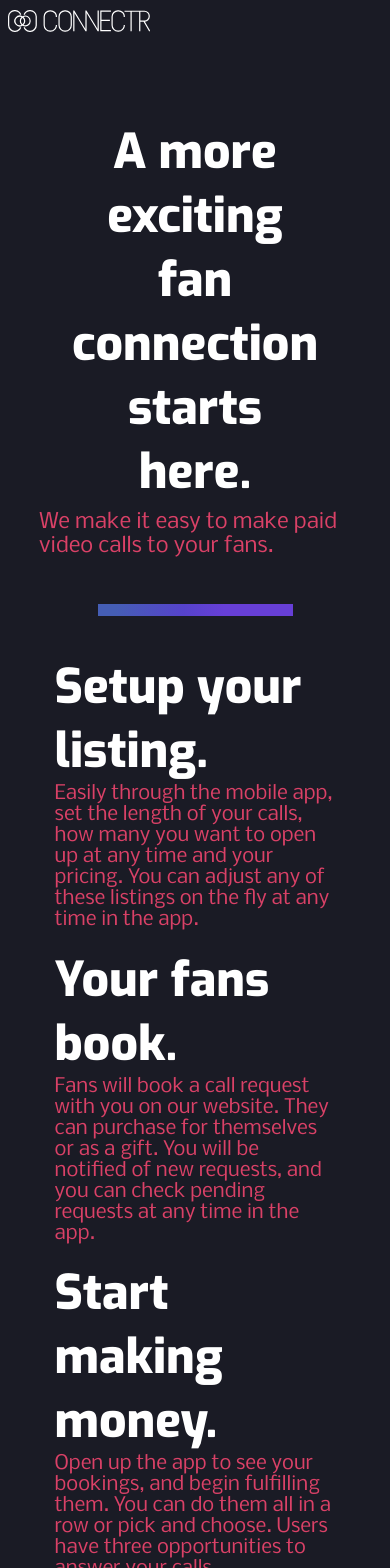
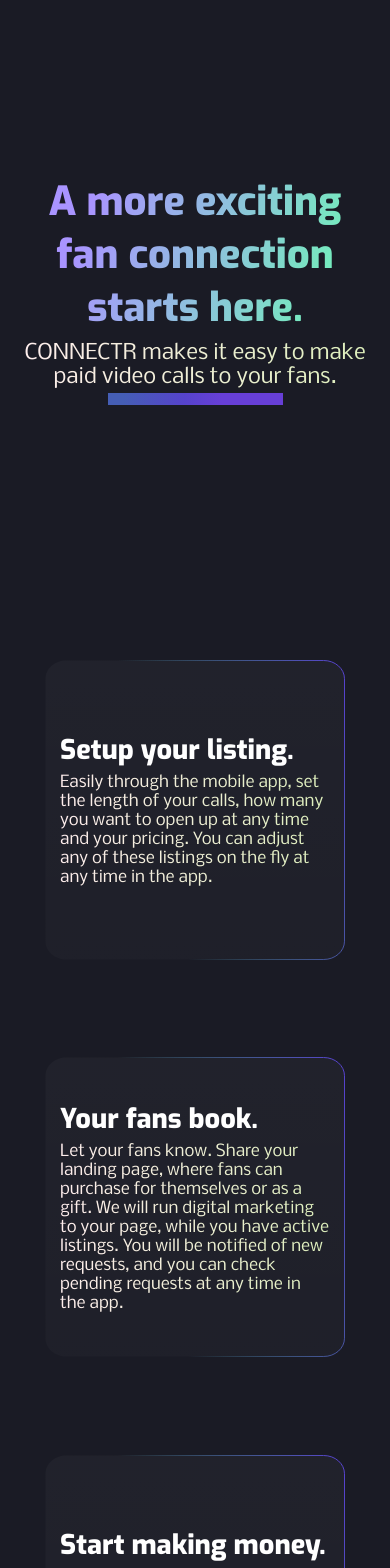
Before and after one commit to alaaan/sideroom, a React (Create React App) app: page /talent in a window 390 px wide. Shown: the top 1568 px of the page. Built offline with nearby package versions, Linux system fonts and the light colour scheme; a web font is replaced by a local one.

Commit message:
new border box styling using SVG, couple mobile tweaks for talent page

```diff
--- a/src/App.css
+++ b/src/App.css
@@ -127,22 +127,46 @@
 }
 
 .stat-wrapper{
-  width:200px;
-  height:200px;
+
   display:flex;
   flex-direction:column;
   justify-content: center;
   align-items: center;
 }
 
-.border-box{
-  padding:10px;
+/* .border-box{
+  padding: 30px;
   border: solid 2px var(--ocean-blue);
   border-radius: 7px;
-  width:min-content;
-  min-width:300px;
-  margin:20px;
+  width: min-content;
+  min-width: 300px;
+  box-shadow:rgb(80 63 205 / 50%) 0px 1px 5px;
+  display: flex;
+  flex-direction: column;
+  justify-content: center;
+  min-height: 200px;
+} */
+
+.border-box {
+  background-image:url("./img/boxsvg.svg");
+  padding: 30px;
+  width: -moz-min-content;
+  width: 800px;
+  height: 250px;
+  margin-top: 40px;
+  margin-bottom: 40px;
+  padding-right: 60px;
+  background-position: 50% 50%;
+  background-size: cover;
+  background-repeat: no-repeat;
+  transform: translate(0,0);
+  transition: box-shadow .2s;
+  display: flex;
+  flex-direction: column;
+  justify-content: center;
 }
+
+
 
 .loader-wrapper{
   height: 100vh;
@@ -193,12 +217,7 @@
   margin-top: 30p;
   min-width: 10px;
   /* min-height: 10px; */
-  padding: 20px;
-  color: white;
-  font-size: 1.6rem;
-  border-radius: 10px;
-  /* background: #5643cc; */
-  box-shadow:rgb(80 63 205 / 50%) 0px 1px 5px;
+
 
 }
 
--- a/src/components/BorderBox.js
+++ b/src/components/BorderBox.js
@@ -1,10 +1,11 @@
 import React from 'react'
+import boxSvg from '../img/boxsvg.svg'
 
 const BorderBox = (props)=>{
 
   return(
     <>
-    <div className="border-box" style={{width:props.width,height:props.height}}>
+    <div className="border-box">
       {props.children}
     </div>
     </>
--- a/src/components/Header.js
+++ b/src/components/Header.js
@@ -29,7 +29,7 @@
 
     <div className="header">
 
-      <div style={{ display: 'flex',paddingTop:'10px' }}>
+      <div style={{ display: 'flex',paddingTop:'2%' }}>
         <Logo />
       </div>
       <div className="nav-buttons">
--- a/src/components/HostBox.js
+++ b/src/components/HostBox.js
@@ -1,4 +1,5 @@
 import React from 'react';
+
 
 const HostBox = ({name,genre,img})=>{
 
--- a/src/pages/TalentPage.js
+++ b/src/pages/TalentPage.js
@@ -1,4 +1,4 @@
-import React,{useEffect} from 'react'
+import React,{useEffect,useContext} from 'react'
 import TalentCalculator from '../components/TalentCalculator'
 import gsap from 'gsap'
 import ReactPlayer from 'react-player'
@@ -10,18 +10,28 @@
 import HostBox from '../components/HostBox'
 import Divider from '../components/Divider'
 import '../styles/TalentPage.css'
+import BorderBox from '../components/BorderBox'
+import {ThemeContext} from '../context/theme-context';
+import boxSvg from '../img/boxsvg.svg'
+
+
 
 const TalentPage = ()=>{
 
+  const {setHasHeader} = useContext(ThemeContext);
+
+
+
   useEffect (()=>{
     let tl=gsap.timeline();
+    setHasHeader(false);
     gsap.set('.talent-headline',{visibility:'visible'})
     gsap.set('.hero-secondary-text',{visibility:'visible'})
     gsap.set('.talent-footer-video',{perspective:'100px',transformOrigin:'0% 50%'})
     gsap.set('.hero-secondary-text',{visibility:'visible'})
     tl.addLabel('start');
     tl.fromTo('.talent-headline',{opacity:0},{opacity:1,duration:1,delay:.1});
-    tl.fromTo('.hero-secondary-text',{opacity:0,x:-100},{opacity:1,x:0,duration:1},'start+=.5');
+    // tl.fromTo('.hero-secondary-text',{opacity:0,x:-100},{opacity:1,x:0,duration:1},'start+=.5');
     tl.from('.glowy-box',{opacity:0,duration:1},'start+=1');
     tl.from('#message',{opacity:0},'start+=1.5')
     tl.staggerFrom ('.talent-step-container',2,{opacity:0,stagger:.5})
@@ -45,12 +55,12 @@
 
      <div className="talent-wrapper">
     <section className="talent-header">
-        <h1 className='talent-headline' style={{fontSize:'3rem'}}>A more exciting fan connection starts here.</h1>
-        <h3 className="hero-secondary-text" style={{visibility:'hidden'}}>We make it easy to make paid video calls to your fans.</h3>
+        <h1 className='talent-headline gradient' style={{fontSize:'2.5rem'}}>A more exciting fan connection starts here.</h1>
+        <h3 className="hero-secondary-text" style={{visibility:'hidden'}}>CONNECTR makes it easy to make paid video calls to your fans.</h3>
+        <Divider  divWidth='50%' divHeight='12px'/>
 
     </section>
 
-    <Divider  divWidth='50%' divHeight='12px'/>
     {/* <section className="talent-calculator">
       <TalentCalculator />
       <div className='talent-screens' style={{overflow:'hidden',borderRadius:'7px',height:'400px'}}>
@@ -60,29 +70,39 @@
     <section className="talent-how-it-works">
       {/* <h1 style={{marginBottom:'5%'}}>How it works</h1> */}
       <section>
-        <h1>Setup your listing.</h1>
-        <h3 className="hero-secondary-text" >Easily through the mobile app, set the length of your calls, how many you want to open up at any time
-          and your pricing. You can adjust any of these listings on the fly at any time in the app.</h3>
+        <BorderBox boxImg={boxSvg}>
+          <h1>Setup your listing.</h1>
+          <h3 className="hero-secondary-text" >Easily through the mobile app, set the length of your calls, how many you want to open up at any time
+            and your pricing. You can adjust any of these listings on the fly at any time in the app.</h3>
+        </BorderBox>
       </section>
       <section>
+      <BorderBox boxImg={boxSvg}>
       <h1>Your fans book.</h1>
-      <h3 className="hero-secondary-text" >Fans will book a call request with you on our website.
-        They can purchase for themselves or as a gift.
+      <h3 className="hero-secondary-text" >Let your fans know.
+        Share your landing page, where fans can purchase for themselves or as a gift. We will run digital marketing to your page, while you have active listings.
         You will be notified of new requests,
         and you can check pending requests at any time in the app. </h3>
+        </BorderBox>
       </section>
       <section>
+      <BorderBox boxImg={boxSvg}>
+
       <h1>Start making money.</h1>
       <h3 className="hero-secondary-text" >Open up the app to see your bookings,
         and begin fulfilling them. You can do them all
         in a row or pick and choose. Users have three
         opportunities to answer your calls. </h3>
+        </BorderBox>
         </section>
         <section>
+        <BorderBox width='80%'>
+
       <h1>Cash Out.</h1>
       <h3 className="hero-secondary-text" >You retain 80% of your earnings, and payments are made
         directly into your account. Payments are securely handled
         entirely by our third-party provider, Stripe.</h3>
+        </BorderBox>
       </section>
 
       {/* <div className="talent-how-it-works-content">
--- a/src/styles/HomePage.css
+++ b/src/styles/HomePage.css
@@ -8,8 +8,24 @@
   width:10vw;
 }
 
+.gradient{
+  color: transparent;
+  -webkit-background-clip: text;
+  /* background-image: linear-gradient(to right, #ffeeee, #ddefbb); */
+  background-image:linear-gradient(
+    110deg
+    , rgba(169,148,255,1) 20%, rgba(105,255,174,1) 100%);
+}
 .headline-h1{
   line-height: 75px;
+  padding-bottom: 1rem;
+  transform: translate(0px, 0px);
+  /* background: rgb(255,207,246); */
+  /* background-image: linear-gradient(
+52deg
+, rgba(255,207,246,1) 5%, rgba(255,255,255,1) 100%); */
+
+  font-size:4rem;
 }
 
 
@@ -24,8 +40,8 @@
   height: 50vh;
   min-height: 500px;
   width: 100%;
-  padding-top: 10%;
-  background: #5643cc;
+  /* padding-top: 10%; */
+  /* background: #5643cc; */
   /* display: grid; */
   grid-template-columns: 4fr 2fr;
   grid-template-rows: 10vh 80vh;
@@ -33,6 +49,8 @@
   perspective: 750px;
   /* padding-left: 2%; */
   /* padding-right: 2%;*/
+  /* background: rgb(86,67,204);
+  background: linear-gradient(166deg, rgba(86,67,204,1) 0%, rgba(26,27,37,1) 100%); */
 }
 
 .hero-left-container {
@@ -40,10 +58,14 @@
   flex-direction: column;
   margin-left: 5%;
   max-width: 800px;
+  justify-content: center;
+  height:100%;
 }
 
 .hero-secondary-text {
-  color: #DA4167;
+  color: transparent;
+  -webkit-background-clip: text;
+  background-image: linear-gradient(to right, #ffeeee, #ddefbb);
   font-weight: 500;
   font-size:1.75rem;
 }
@@ -173,7 +195,9 @@
 }
 
 .how-to-box h3{
-  color: var(--cerise);
+  color: transparent;
+  -webkit-background-clip: text;
+  background-image: linear-gradient(to right, #ffeeee, #ddefbb);
 }
 
 .title-section{
@@ -225,6 +249,10 @@
   position: absolute;
   top: 0;
 }
+
+.subheadline{
+  margin-top:10px;
+}
 /*
 #box-3{
   height: 100%;
@@ -236,12 +264,15 @@
 /* ipad */
 @media all and (min-width: 300px) and (max-width: 862px) {
 
+
+
   .hero-section {
     height: 50vh;
     width: 100%;
-    background: #5643cc;
     display: flex;
     align-items: center;
+    /* background: rgb(86,67,204);
+    background: linear-gradient(166deg, rgba(86,67,204,1) 0%, rgba(26,27,37,1) 100%); */
 }
 
 .hero-left-container {
@@ -253,17 +284,24 @@
 }
 
 .headline-h1 {
-  line-height: inherit;
-  font-size: 2rem;
-  padding-bottom:0px !important;
+  padding-bottom: 1rem;
+  transform: translate(0px, 0px);
+  /* background: rgb(255,207,246); */
+  /* background-image: linear-gradient(
+52deg
+, rgba(255,207,246,1) 5%, rgba(255,255,255,1) 100%); */
+  color: transparent;
+  -webkit-background-clip: text;
+  background-image: linear-gradient(to right, #efefbb, #d4d3dd);
+  font-size:4rem;
 }
 
-.hero-secondary-text {
+/* .hero-secondary-text {
   color: #DA4167;
   font-weight: 500;
   font-size: 1.75rem;
 
-}
+} */
 
 .how-to-box {
   width: 100%;
--- a/src/styles/TalentPage.css
+++ b/src/styles/TalentPage.css
@@ -8,6 +8,14 @@
 .talent-wrapper{
   display:flex;
   flex-direction:column;
+}
+
+.talent-wrapper h1{
+  font-size: 2.5rem;
+}
+
+.talent-wrapper h3{
+  font-size: 1.2rem;
 }
 
 .talent-header {
@@ -27,10 +35,10 @@
 }
 
 .talent-header h1{
-  font-size: 3rem;
+  font-size: 2.5rem;
   text-align: center;
-  margin-left: 10%;
-  margin-right: 10%;
+  /* margin-left: 10%;
+  margin-right: 10%; */
 
 }
 .talent-calculator{
@@ -87,8 +95,10 @@
 
 .talent-how-it-works section{
   margin-bottom:5%;
-  margin-left:10%;
-  margin-right:10%
+  margin-bottom: 5%;
+  display: flex;
+  flex-direction: column;
+  align-items: center;
 }
 
 .talent-how-it-works section h3{
@@ -96,7 +106,7 @@
 }
 
 .talent-how-it-works section h1{
-  font-size:3rem;
+  font-size: 1.8rem;
 }
 
 
@@ -188,18 +198,37 @@
 
 
 @media all and (min-width: 200px) and (max-width: 688px) {
+  .talent-how-it-works section h1{
+    font-size: 1.7rem;
+  margin-bottom: 5px;
+  }
+
+
+
+
+  .border-box{
+    width:300px;
+    height:300px;
+    background-image:url("../img/300square.svg");
+    padding:15px;
+  }
+
+  .talent-how-it-works section h3{
+    font-size:1rem;
+  }
 
   .talent-header {
     height: 40vh;
     background: rgb(32,27,67);
     background: linear-gradient(180deg, rgba(32,27,67,1) 0%,rgba(66,36,105,1) 100%);
-    padding: 10vw;
     padding-bottom: 0;
     padding-top: 20%;
     background: var(--raisin-black);
     display: flex;
     flex-direction: column;
     justify-content: center;
+    padding: 20px;
+    text-align: center;
 
 }
 
```
Also changed, not shown: src/components/SquareBox.js (added, +17 -0 lines), src/pages/HomePage.js (+21 -12 lines), src/img/300square.svg (added), src/img/boxsvg.svg (added).
